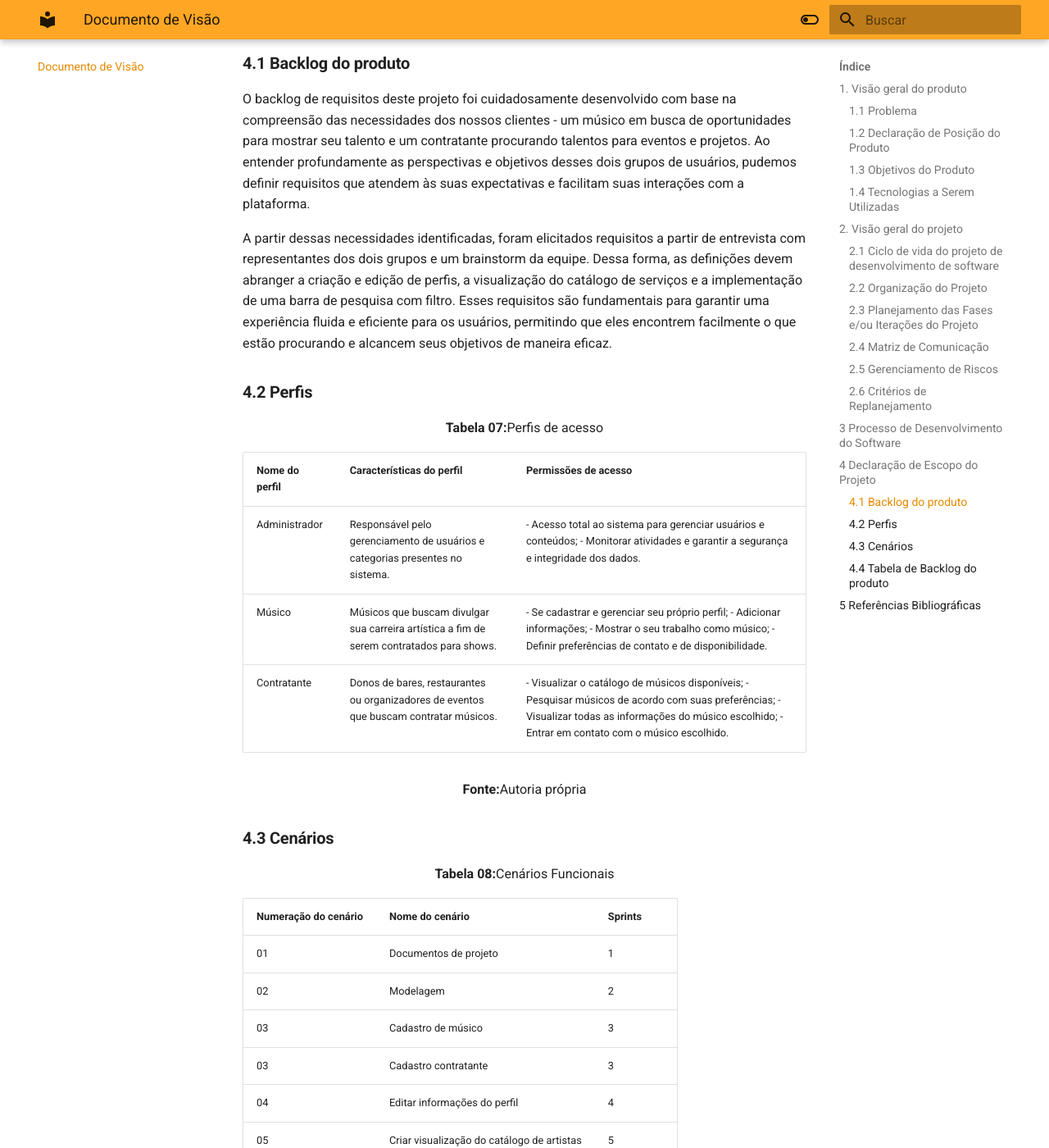
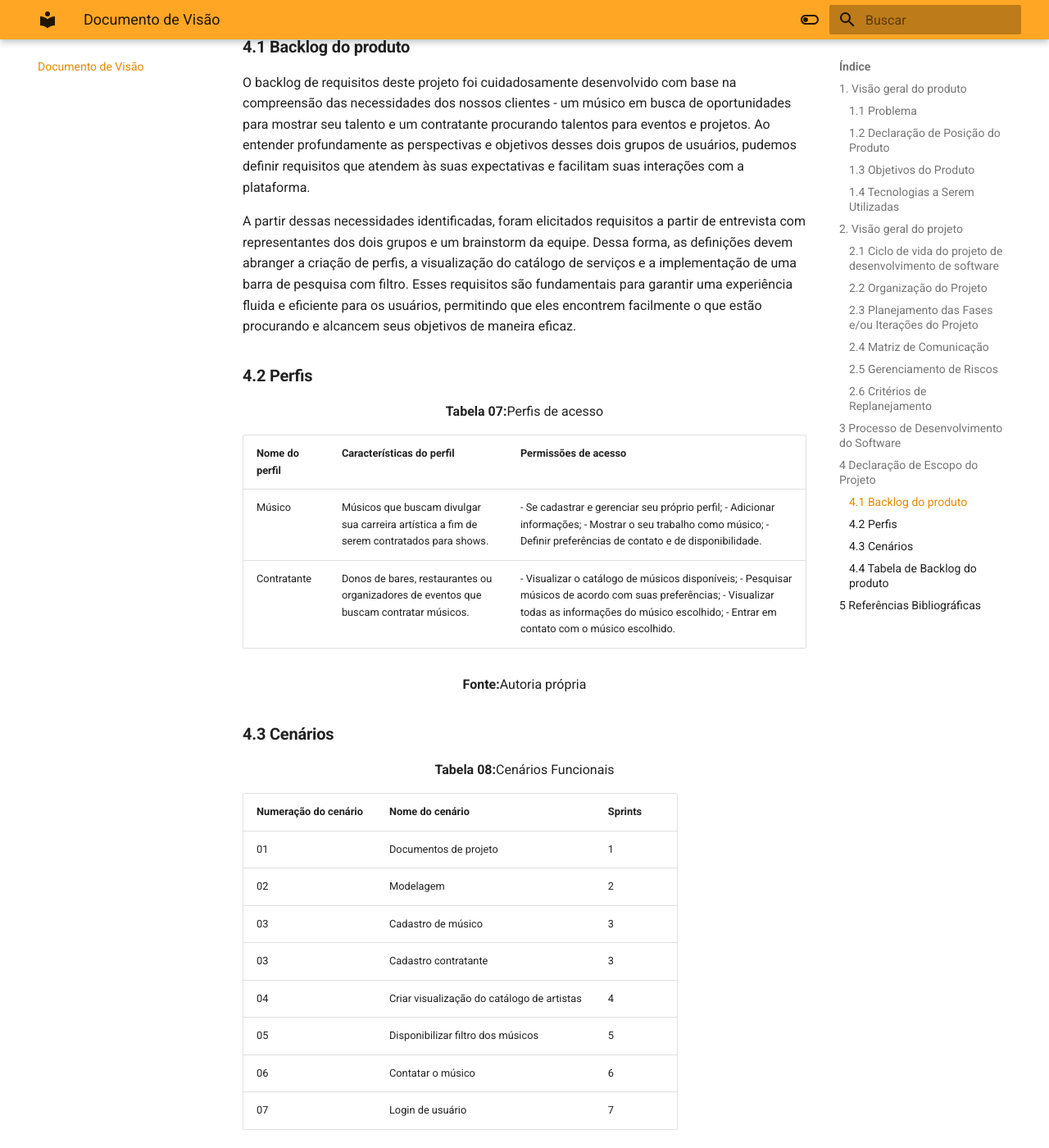
Before and after one commit to FGA0138-MDS-Ajax/2024-1-ORION, an MkDocs documentation site: the page built from docs/documento-visao/documento-visao.md, in a window 1280 px wide and 1400 px high, scrolled down 11633 px. Shown: the whole window at 82% size. Built offline with MkDocs 1.6.1 and Material for MkDocs 9.7.7, drawn with Linux system fonts in a browser that asks for light colours; some of the changed text lies outside the part shown.

Commit message:
Atualizando documento de visão

```diff
--- a/docs/documento-visao/documento-visao.md
+++ b/docs/documento-visao/documento-visao.md
@@ -187,10 +187,10 @@
 | Sprint 1 | Definição do Produto | 29/04/2024 | 03/05/2024 | (*) | Todos os integrantes do grupo | Intervalos mínimos de 10 em 10 % |
 | Sprint 2 | Documento de Visão e Documento de Arquitetura. | 06/05/2024 | 10/05/2024 | Documento de visão e documento de arquitetura | Todos os integrantes do grupo | 10% |
 | Sprint 3 | Criar perfil de contratante e de músico | 13/05/2024  | 17/05/2024 | Design do projeto e criação de perfil de contratante e de músico | Todos os integrantes do grupo | 20% |
-| Sprint 4 | Editar informações do perfil | 20/05/2024 | 25/05/2024 | Disponibilizar opção de editar informações dos perfis | Todos os integrantes do grupo | 15% |
-| Sprint 5 | Criar visualização do catálogo de artistas | 03/06/2024 | 07/06/2024 | Disponibilizar visualização do catálogo do artista   | Todos os integrantes do grupo | 15% |
-| Sprint 6 | Disponibilizar filtro dos músicos | 10/06/2024 | 14/06/2024 | Entregar possibilidade de filtro dos músicos. | Todos os integrantes do grupo | 20% |
-| Sprint 7 | Contatar o músico | 17/06/2024 | 21/06/2024 | Disponibilizar funcionalidade de contato             | Todos os integrantes do grupo | 20% |
+| Sprint 4 | Criar visualização do catálogo de artistas | 20/05/2024 | 25/05/2024 | Disponibilizar visualização do catálogo do artista   | Todos os integrantes do grupo | 15% |
+| Sprint 5 | Disponibilizar filtro dos músicos | 03/06/2024 | 07/06/2024 | Entregar possibilidade de filtro dos músicos. | Todos os integrantes do grupo | 20% |
+| Sprint 6 | Contatar o músico | 10/06/2024 | 14/06/2024 | Disponibilizar funcionalidade de contato             | Todos os integrantes do grupo | 20% |
+| Sprint 7 | Login de usuário | 17/06/2024 | 21/06/2024 | Disponibilizar funcionalidade de login de usuário | Integrantes do Back-end | 15% |
 
 <div align="center">
     <p><b>Fonte:</b>Autoria própria</p>
@@ -327,7 +327,7 @@
 
 O backlog de requisitos deste projeto foi cuidadosamente desenvolvido com base na compreensão das necessidades dos nossos clientes - um músico em busca de oportunidades para mostrar seu talento e um contratante procurando talentos para eventos e projetos. Ao entender profundamente as perspectivas e objetivos desses dois grupos de usuários, pudemos definir requisitos que atendem às suas expectativas e facilitam suas interações com a plataforma.
 
-A partir dessas necessidades identificadas, foram elicitados requisitos a partir de entrevista com representantes dos dois grupos e um brainstorm da equipe. Dessa forma, as definições devem abranger a criação e edição de perfis, a visualização do catálogo de serviços e a implementação de uma barra de pesquisa com filtro. Esses requisitos são fundamentais para garantir uma experiência fluida e eficiente para os usuários, permitindo que eles encontrem facilmente o que estão procurando e alcancem seus objetivos de maneira eficaz.
+A partir dessas necessidades identificadas, foram elicitados requisitos a partir de entrevista com representantes dos dois grupos e um brainstorm da equipe. Dessa forma, as definições devem abranger a criação de perfis, a visualização do catálogo de serviços e a implementação de uma barra de pesquisa com filtro. Esses requisitos são fundamentais para garantir uma experiência fluida e eficiente para os usuários, permitindo que eles encontrem facilmente o que estão procurando e alcancem seus objetivos de maneira eficaz.
 
 ### **4.2 Perfis**
 
@@ -337,7 +337,6 @@
 
 | Nome do perfil  | Características do perfil | Permissões de acesso |
 |-----------------|---------------------------|----------------------|
-| Administrador   | Responsável pelo gerenciamento de usuários e categorias presentes no sistema. | - Acesso total ao sistema para gerenciar usuários e conteúdos; - Monitorar atividades e garantir a segurança e integridade dos dados. |
 | Músico| Músicos que buscam divulgar sua carreira artística a fim de serem contratados para shows.| - Se cadastrar e gerenciar seu próprio perfil; - Adicionar informações; - Mostrar o seu trabalho como músico; - Definir preferências de contato e de disponibilidade. |
 | Contratante | Donos de bares, restaurantes ou organizadores de eventos que buscam contratar músicos. | - Visualizar o catálogo de músicos disponíveis; - Pesquisar músicos de acordo com suas preferências; - Visualizar todas as informações do músico escolhido; - Entrar em contato com o músico escolhido. |
 
@@ -357,10 +356,10 @@
 | 02                   | Modelagem                             | 2       |
 | 03                   | Cadastro de músico                    | 3       |
 | 03                   | Cadastro contratante                  | 3       |
-| 04                   | Editar informações do perfil          | 4       |
-| 05                   | Criar visualização do catálogo de artistas | 5  |
-| 06                   | Disponibilizar filtro dos músicos     | 6       |
-| 07                   | Contatar o músico                     | 7       |
+| 04                   | Criar visualização do catálogo de artistas | 4  |
+| 05                   | Disponibilizar filtro dos músicos     | 5       |
+| 06                   | Contatar o músico                     | 6       |
+| 07                   | Login de usuário                      | 7       |
 
 <div align="center">
     <p><b>Fonte:</b>Autoria própria</p>
@@ -378,12 +377,12 @@
 | 2 | 2 | Modelar banco de dados | Requisito não funcional | Alta | Deve ser projetada a estrutura do banco de dados para armazenar informações sobre artistas, contratantes, perfis de usuário, catálogo de serviços, etc | Como usuário gostaria de visualizar o perfil salvo e criado pelos artistas |
 | 3 | 3 | Criar perfil de artista | Requisito funcional | Muito alta | Implementação de uma funcionalidade que permita aos artistas criar perfis pessoais, incluindo informações como biografia, portfólio, fotos e vídeos de trabalhos anteriores, categoria musical | Como um artista, quero poder criar um perfil pessoal no site, para que eu possa mostrar meu portfólio, compartilhar informações sobre minha experiência e habilidades, e me conectar com potenciais contratantes |
 | 3 | 3 | Criar perfil de contratante | Requisito funcional | Médio | Permitir que os contratantes pesquisem e visualizem perfis de artistas de acordo com suas necessidades específicas  | Como um contratante quero poder criar um perfil no site, para que eu possa procurar por artistas com base na proposta do meu evento |
-| 4 | 4 | Editar perfis de usuários | Requisito funcional | Alta | Implementar uma interface de usuário que permita aos usuários editar e atualizar suas informações | Como um usuário registrado, quero poder editar meu perfil a qualquer momento, para que eu possa manter minhas informações atualizadas, como mudança de endereço, novas fotos ou atualização de descrição |
-| 5 | 5 | Criar visualização do catálogo de artistas | Requisito funcional | Muito alta | Desenvolver uma funcionalidade que permita aos usuários visualizar e explorar um catálogo de artistas e serviços oferecidos, facilitando a descoberta e a seleção de recursos relevantes | Como um visitante do site, quero poder navegar pelo catálogo de artistas e serviços oferecidos, para que eu possa encontrar os artistas disponíveis para contratação com base em suas áreas de atuação, preços e avaliações |
-| 6 | 6 | Criar barra de pesquisa | Requisito funcional | Médio | Implementar uma barra de pesquisa que permita aos usuários realizar consultas textuais em todo o sistema, fornecendo resultados relevantes e filtráveis de forma rápida e eficiente | Como um usuário do site, quero poder usar uma barra de pesquisa para encontrar artistas e serviços específicos, digitando palavras-chave relacionadas, para que eu possa encontrar rapidamente o que estou procurando sem precisar navegar por todo o catálogo |
-| 6 | 6 | Criar filtro para pesquisa | Requisito funcional | Baixa | Adicionar opções de filtro à funcionalidade de pesquisa para permitir que os usuários refinem os resultados de acordo com suas preferências | Como um usuário do site, quero poder refinar os resultados da minha pesquisa usando filtros, como categoria de serviço, localização e gênero, para que eu possa encontrar artistas que atendam às minhas necessidades específicas com mais facilidade |
-| 6 | 6 | Categorizar | Requisito funcional | Alta | Classificar os músicos a partir de categorias de estilos musicais de tal forma que possibilite a pesquisa por categoria | Como contratante, quero poder pesquisar o músico a partir do meu estilo musical de preferência |
-| 7 | 7 | Contatar o músico | Requisito funcional | Alta | Adicionar forma de contato entre o contratante e o músico para estabelecer essa comunicação | Como contratante, quero poder entrar em contato com o músico a partir da plataforma, pois assim facilitará a minha comunicação com ele |
+| 4 | 4 | Criar visualização do catálogo de artistas | Requisito funcional | Muito alta | Desenvolver uma funcionalidade que permita aos usuários visualizar e explorar um catálogo de artistas e serviços oferecidos, facilitando a descoberta e a seleção de recursos relevantes | Como um visitante do site, quero poder navegar pelo catálogo de artistas e serviços oferecidos, para que eu possa encontrar os artistas disponíveis para contratação com base em suas áreas de atuação, preços e avaliações |
+| 5 | 5 | Criar barra de pesquisa | Requisito funcional | Médio | Implementar uma barra de pesquisa que permita aos usuários realizar consultas textuais em todo o sistema, fornecendo resultados relevantes e filtráveis de forma rápida e eficiente | Como um usuário do site, quero poder usar uma barra de pesquisa para encontrar artistas e serviços específicos, digitando palavras-chave relacionadas, para que eu possa encontrar rapidamente o que estou procurando sem precisar navegar por todo o catálogo |
+| 5 | 5 | Criar filtro para pesquisa | Requisito funcional | Baixa | Adicionar opções de filtro à funcionalidade de pesquisa para permitir que os usuários refinem os resultados de acordo com suas preferências | Como um usuário do site, quero poder refinar os resultados da minha pesquisa usando filtros, como categoria de serviço, localização e gênero, para que eu possa encontrar artistas que atendam às minhas necessidades específicas com mais facilidade |
+| 5 | 5 | Categorizar | Requisito funcional | Alta | Classificar os músicos a partir de categorias de estilos musicais de tal forma que possibilite a pesquisa por categoria | Como contratante, quero poder pesquisar o músico a partir do meu estilo musical de preferência |
+| 6 | 6 | Contatar o músico | Requisito funcional | Alta | Adicionar forma de contato entre o contratante e o músico para estabelecer essa comunicação | Como contratante, quero poder entrar em contato com o músico, pois assim facilitará a contratação |
+| 7 | 7 | Login de usuário | Requisito funcional | Alta | Adicionar opção de login para que os usuário que se registrarem possam acessar o site com seu perfil pessoal | Como um usuário resistrado, quero poder realizar o login no sistema para acessar e utilizar as funcionalidades disponíveis |
 
 <div align="center">
     <p><b>Fonte:</b>Autoria própria</p>
@@ -403,3 +402,5 @@
 | :----: | :--: | :--------------------: | :-------------------: |
 | 1.0 | 01/05/2024 | Escrita do documento de visão | Brenno, Davi, Felipe, Fernanda, Henrique, Paola, Victor, Yuri |
 | 1.1 | 02/06/2024 | Corrigindo datas da tabela 03 | Brenno da Silva|
+| 1.2 | 01/07/2024 | Removendo do escopo a opção de editar perfil | Brenno da Silva |
+| 1.3 | 01/07/2024 | Adicionando ao escopo a opção de login de usuário | Brenno da Silva |
```
